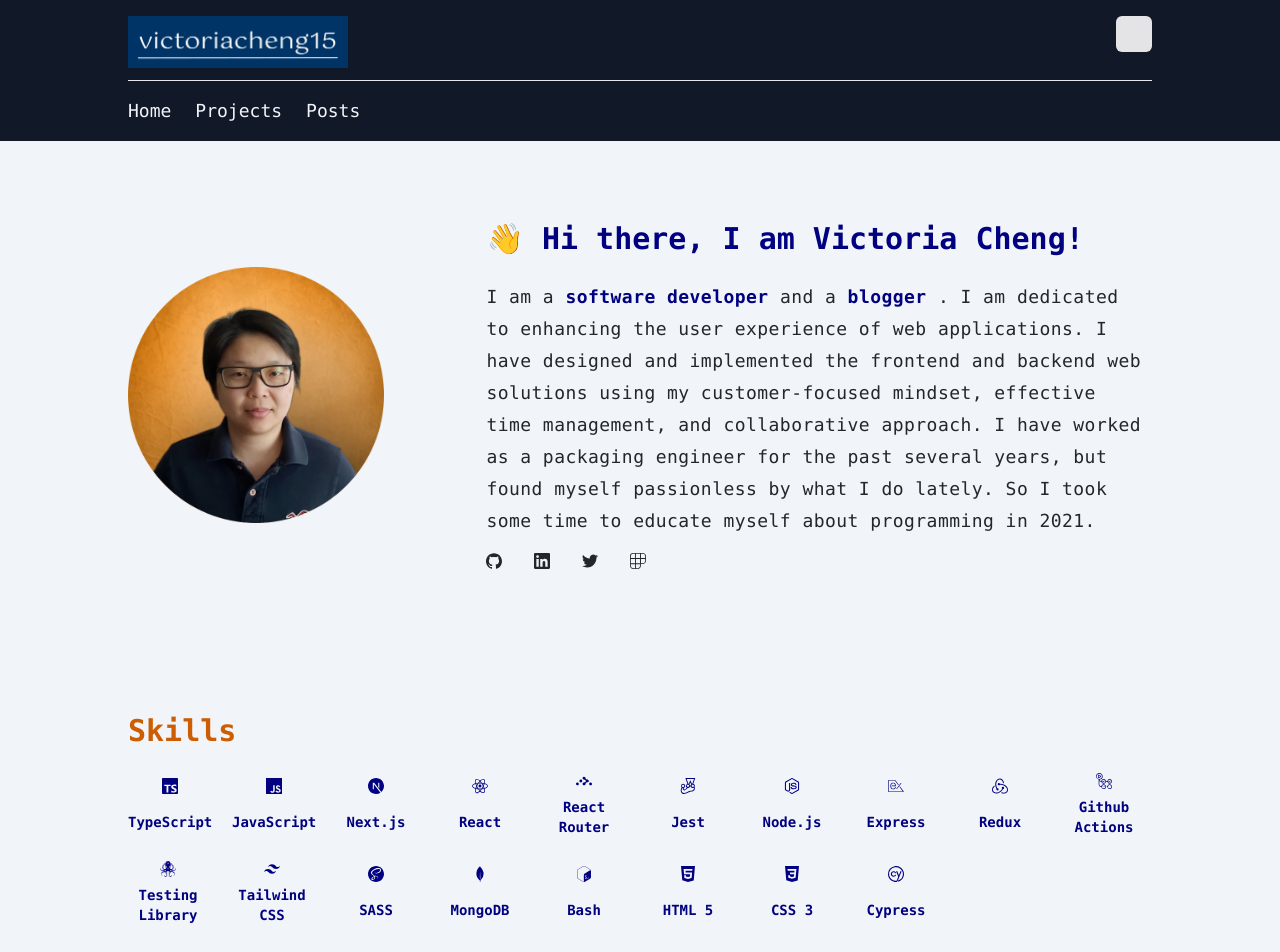
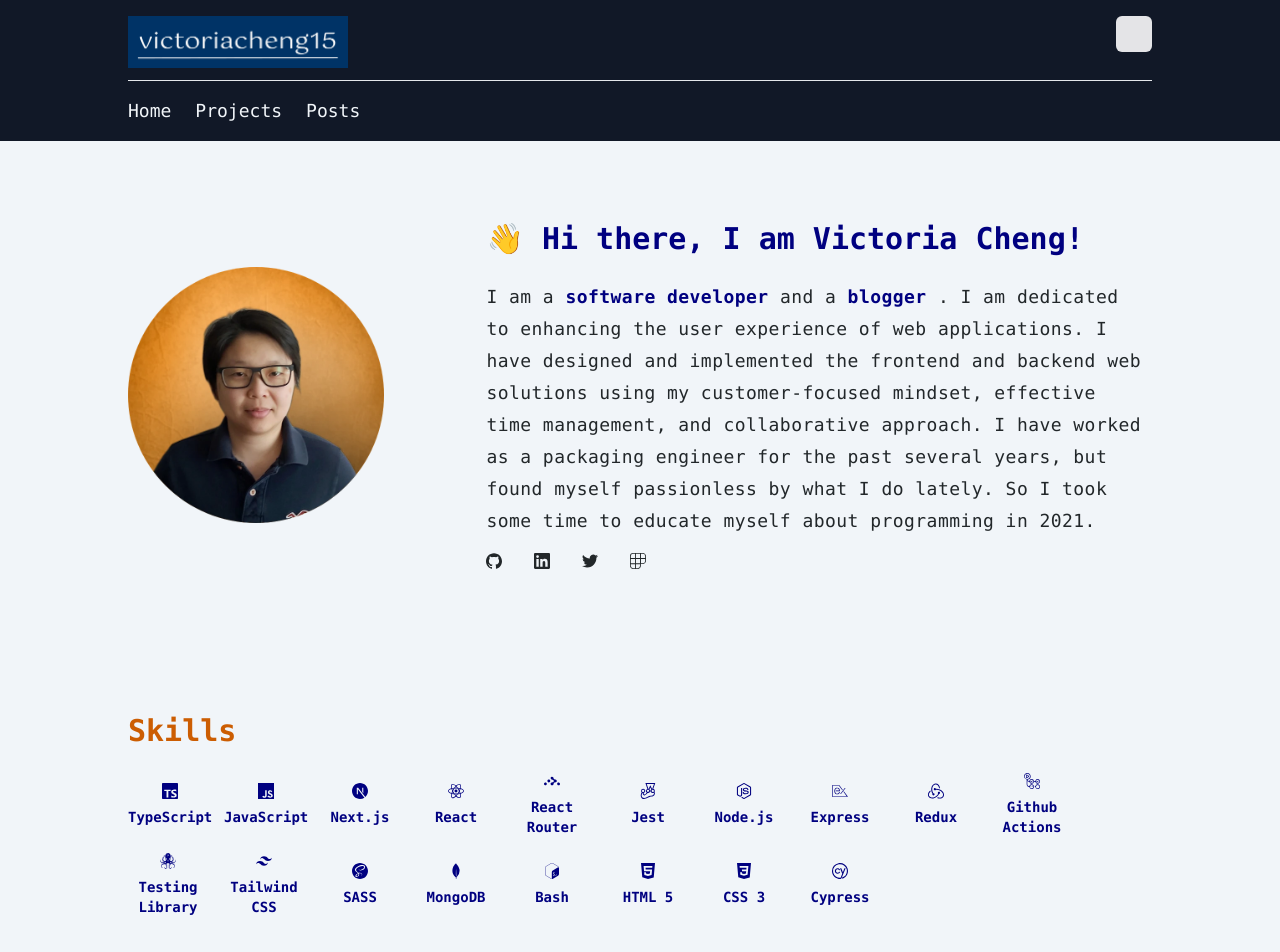
Before and after one commit to victoriacheng15/victoriacheng15.vercel.app, an Astro site: page / in a window 1280 px wide. Shown: the top 952 px of the page. Built offline with nearby package versions, Linux system fonts and the light colour scheme; Astro itself is replaced by a stand-in of ours; some icons are missing.

Commit message:
fix: set width for svg icon

```diff
--- a/src/components/SkillList.astro
+++ b/src/components/SkillList.astro
@@ -3,14 +3,26 @@ import { Icon } from "astro-icon";
 import { SKILLS } from "@/data/constants";
 ---
 
-<ul class="flex flex-wrap gap-6">
+<ul class="flex flex-wrap items-center justify-between gap-4 md:justify-start">
 	{
 		SKILLS.map(({ skill, name }) => (
-			<li class="text-accent grid w-20 place-items-center gap-2">
+			<li class="text-accent grid w-12 place-items-center gap-2 sm:w-20">
 				<Icon name={skill} />
-				<p class="text-center text-sm font-semibold">{name}</p>
+				<p class="text-center text-xs font-semibold md:text-sm">{name}</p>
 				<span class="sr-only">{name}</span>
 			</li>
 		))
 	}
 </ul>
+
+<style>
+	[astro-icon] {
+		width: 40px;
+	}
+
+	@media screen and (min-width: 640px) {
+		[astro-icon] {
+			width: 50px;
+		}
+	}
+</style>
```
